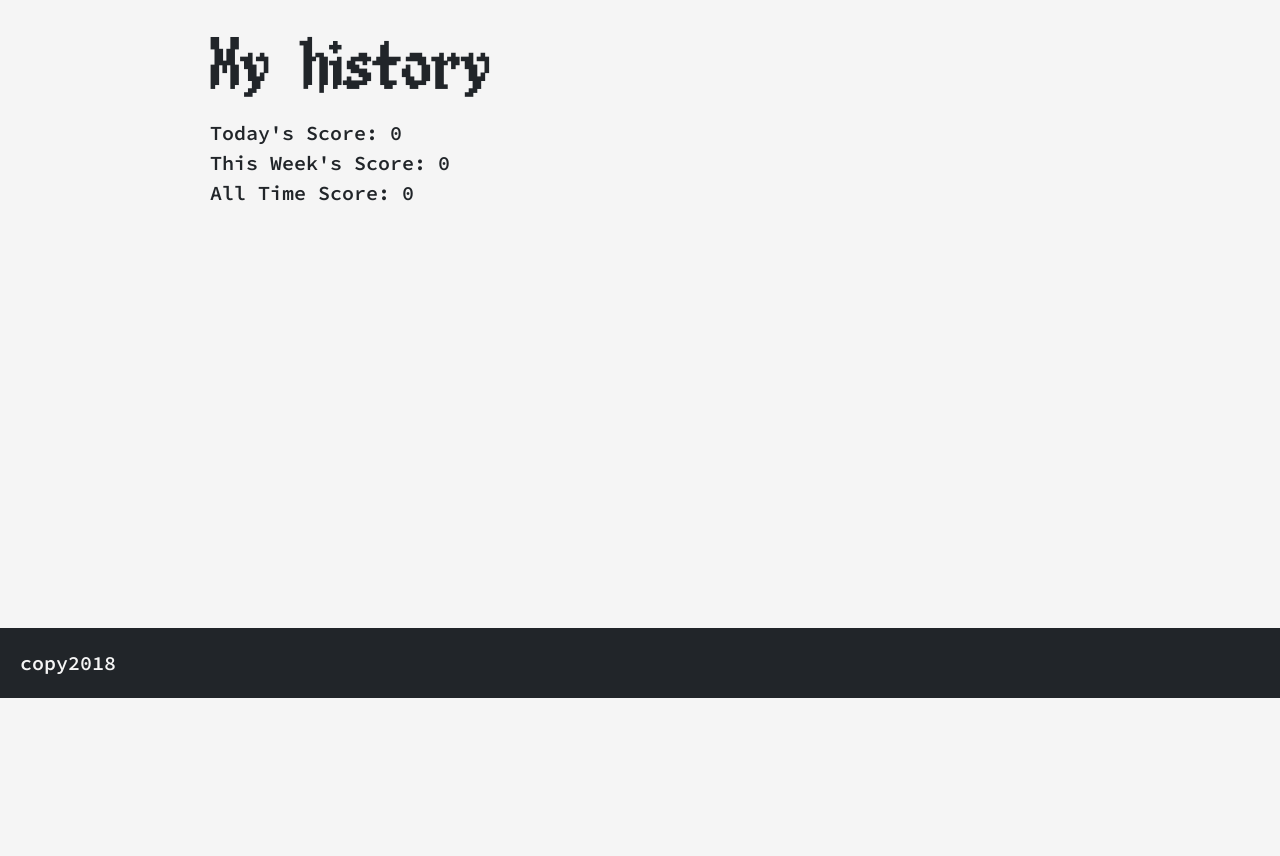
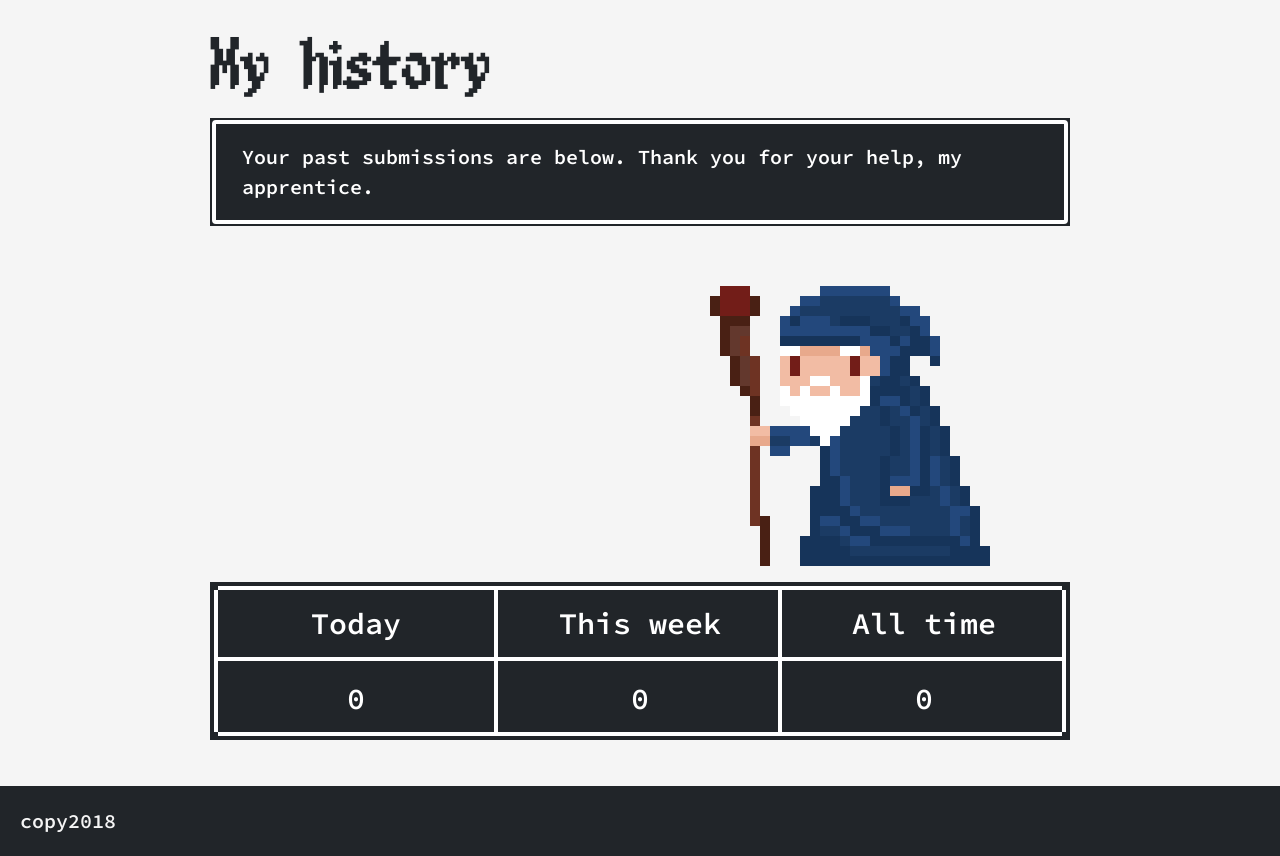
Before and after one commit to joyliao07/wizards_apprentice, a Flask app: page /history in a window 1280 px wide. Shown: the part 102-958 px from the top of the page. Before the commit the page ends 800 px from the top, so only its background shows below. Run offline with Flask 2, Linux system fonts and the light colour scheme; the visitor is signed in with stand-in values (Sample User, id 1); data comes from the database, SQL or seed files in the repository; data that the repository does not hold is empty; some libraries are stand-ins or nearby versions.

Commit message:
updated structure and css for all players and my history page

```diff
--- a/src/prompt.py
+++ b/src/prompt.py
@@ -5,7 +5,7 @@ from sqlalchemy.exc import IntegrityError
 
 
 adjectives = ['red', 'green', 'blue']
-nouns = ['fruit', 'table', 'chair', 'car', 'ball', 'door', 'laptop', 'mug', 'pen', 'bicycle']
+nouns = ['fruit', 'table', 'chair', 'sofa', 'car', 'ball', 'door', 'laptop', 'mug', 'bicycle', 'bird', 'backpack', 'mouse', 'book']
 
 
 def random_generator():
--- a/src/routes.py
+++ b/src/routes.py
@@ -168,7 +168,7 @@ def history():
         prompt = Prompt.query.filter(Prompt.id == what.prompt_id).first()
 
         history.append({
-            'time': str(what.submission_time)[:19],
+            'time': str(what.submission_time)[:16] + ' UTC',
             'image': what.image_path,
             'adjective': prompt.adjective,
             'noun': prompt.noun,
@@ -185,7 +185,7 @@ def players():
     get: user views others' history
     """
 
-    top_5 = Submission.query.filter(Submission.passes_prompt == 't').order_by(Submission.submission_time.desc()).limit(5)
+    top_5 = Submission.query.filter(Submission.passes_prompt == 't').order_by(Submission.submission_time.desc()).limit(15)
 
     compiled = []
 
@@ -196,7 +196,7 @@ def players():
         score = Submission.query.filter(Submission.submitted_by == what.submitted_by).filter(Submission.passes_prompt == True).count()
 
         compiled.append({
-            'time': str(what.submission_time)[:19],
+            'time': str(what.submission_time)[:16] + ' UTC',
             'user': user.username,
             'score': score,
             'image': what.image_path,
--- a/src/static/css/modules.css
+++ b/src/static/css/modules.css
@@ -174,3 +174,39 @@ nav li a:hover {
         text-align: center;
     }
 }
+
+
+/* --- history page --- */
+
+.nes-table.is-bordered {
+    font-size: 1.5em;
+    margin-bottom: 1em;
+    width: calc(100% - 8px);
+}
+
+.nes-table.is-bordered th,
+.nes-table.is-bordered td {
+    padding: .5em 0;
+    text-align: center;
+}
+
+.history-image {
+    font-size: 1.5em;
+    overflow: hidden;
+}
+
+.history-image img {
+    max-height: 500px;
+    display: block;
+    margin: 1em auto;
+}
+
+@media (min-width: 900px) {
+    .player-username {
+        float: left;
+    }
+
+    .submitted-date {
+        float: right;
+    }
+}
--- a/src/templates/pages/history.html
+++ b/src/templates/pages/history.html
@@ -3,20 +3,31 @@
 {% block title %}My history{% endblock %}
 
 {% block content %}
-  <div class="history">
-    <ul>
-    <li>Today's Score: {{ today_count }}</li>
-    <li>This Week's Score: {{ week_count }}</li>
-    <li>All Time Score: {{ all_time_count }}</li>
-    </ul>
+  <div class="{% include 'partials/wizard_text.html' %}">
+    <p>Your past submissions are below. Thank you for your help, my apprentice.</p>
   </div>
-  <div class="">
-    {% for what in history %}
-      <p> Time: {{ what.time }} </p>
-      <p> Prompt: {{ what.adjective.title() }} {{ what.noun.title() }}</p>
-      <p> Result: {{ what.result }}</p>
-      <img src="uploads/{{ what.image }}" alt="">
+  {% include 'partials/wizard_neutral.html' %}
 
-    {% endfor %}
-  </div>
+  <table class="nes-table nes-table-responsive is-bordered is-centered is-dark">
+    <thead>
+      <th>Today</th>
+      <th>This week</th>
+      <th>All time</th>
+    </thead>
+    <tbody>
+      <tr>
+        <td>{{ today_count }}</td>
+        <td>{{ week_count }}</td>
+        <td>{{ all_time_count }}</td>
+      </tr>
+    </tbody>
+  </table>
+  {% for what in history %}
+    <div class="nes-container is-dark history-image">
+      <p>{{ what.adjective.title() }} {{ what.noun.title() }} ({{ what.result }})</p>
+      <img src="uploads/{{ what.image }}" alt="User's image for {{ what.adjective.title() }} {{ what.noun.title() }}">
+      <p class="player-username">By: {{ g.user.username }}</p>
+      <p class="submitted-date">{{ what.time }}</p>
+    </div>
+  {% endfor %}
 {% endblock content %}
--- a/src/templates/pages/play.html
+++ b/src/templates/pages/play.html
@@ -3,7 +3,7 @@
 {% block title %}Play{% endblock %}
 
 {% block content %}
-<div class="{% include 'partials/wizard_text.html' %}">
+  <div class="{% include 'partials/wizard_text.html' %}">
     <p>Apprentice, I seem to have forgotten what a <span class="wizard_prompt">{{ prompt.adjective }} {{ prompt.noun }}</span> looks like. Please send me a photo of one to remind me what it looks like.</p>
   </div>
   <form action="/play" method="POST"  enctype="multipart/form-data" class="wizard_buttons">
```
Also changed, not shown: src/templates/pages/players.html (+11 -11 lines).
